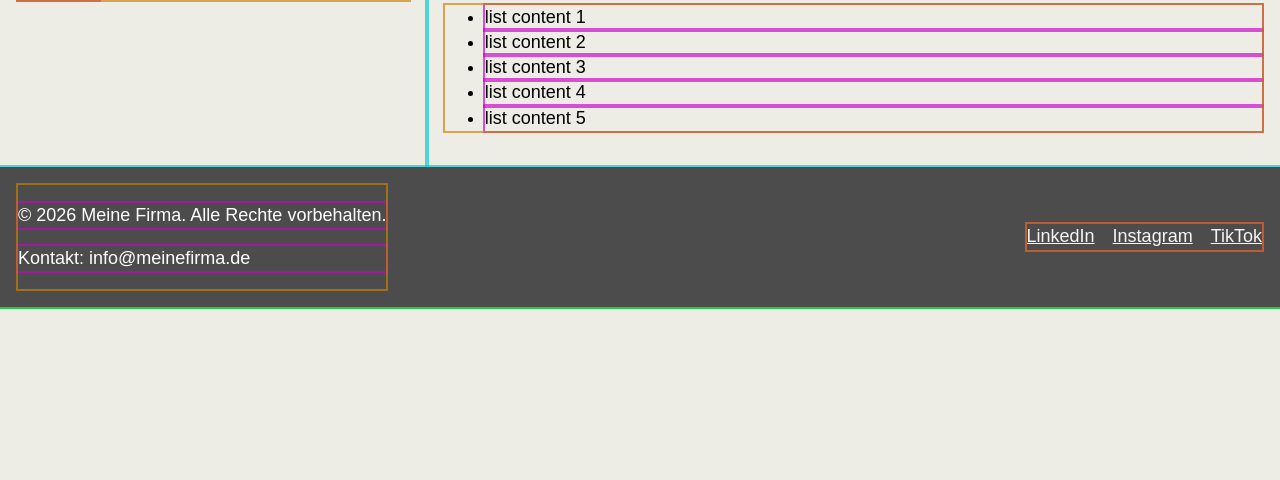
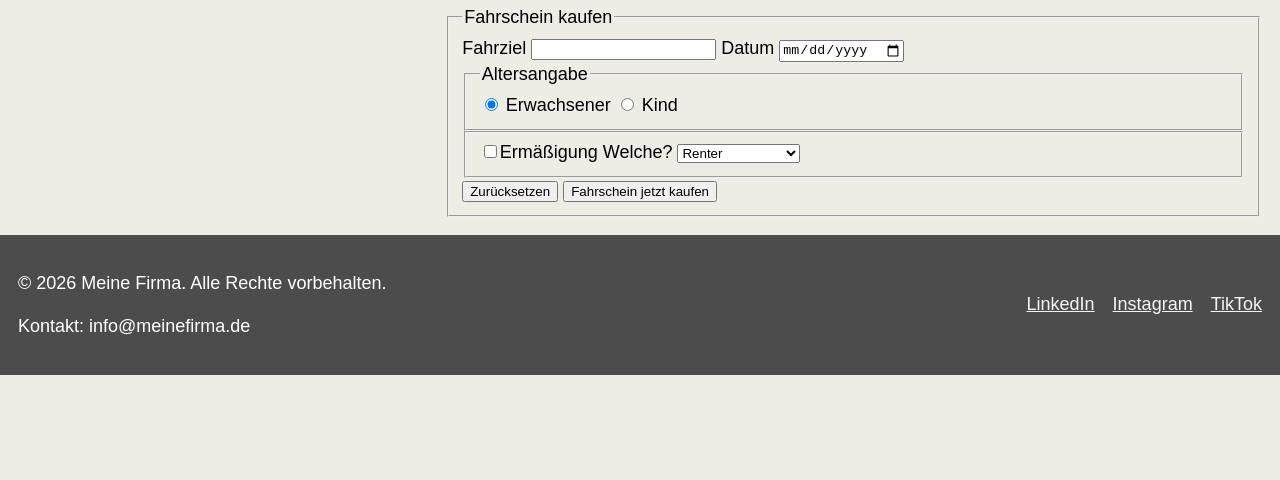
Before and after one commit to zenbox/marius-project, a plain HTML site: page index.html in a window 1280 px wide. Shown: the part 320-800 px from the top of the page. Drawn offline with Linux system fonts and the light colour scheme.

Commit message:
feat: update HTML structure and add ticket purchase form; remove unnecessary CSS outlines

```diff
--- /dev/null
+++ b/assets/js/main.js
@@ -0,0 +1,59 @@
+/** Javascript Examples
+  *
+  * @desc
+  *
+  * @package Webapplication
+  * @module basics
+  * @author Michael <michael.reichart@gfu.net>
+  * @version v1.0.0
+  * @since 2026-02-03
+  * @see i.e. inspired by ... {link to}
+  * @license MIT {https://opensource.org/licenses/MIT}
+  * @copyright (c) 2026 Michael Reichart, Cologne
+  */
+
+// 1. DOM Manipulation
+// Eine Variable bauen und ein Objekt aus dem DOM zuweisen
+let h1 = document.querySelector("h1");
+h1.textContent = "Hallo myÖNV Welt!";
+
+// h1.forEach((element, index) => {
+//     element.textContent = `Link Nummer ${index + 1}`;
+// });
+
+console.log(h1);
+console.log(typeof h1);
+
+// 2. Event Listener
+let button = document.querySelector("button");
+
+console.log(button);
+console.log(typeof button);
+
+button.addEventListener("click", function() {
+    console.log("Button wurde geklickt!");
+});
+
+// 3. Validierung
+// 4. Server-Kommunikation
+
+
+/*
+URL-string aus Formular-Daten
+
+https://myoenv.de/ticket-order
+    ?
+        ticketDestination=Hbf
+    &
+        ticketDate=2026-02-03
+    &
+        ticketAge=adult
+
+
+        https://127.0.0.1:5502/index.html
+        ? ticketDestination=Hbf
+        & ticketDate=2026-02-04
+        & ticketAge=child
+        & ticketReduction=on
+        & ticketReductionReason=bus+driver
+*/
--- a/index.html
+++ b/index.html
@@ -6,7 +6,7 @@
         <meta charset="UTF-16" />
         <meta
             name="viewport"
-            content="width=device-width, initial-scale=1.0, mininmum-scale=0.5, maximum-scale=5.0, user-scalable=yes" />
+            content="width=device-width, initial-scale=1.0, minimum-scale=0.5, maximum-scale=5.0, user-scalable=yes" />
         <title>Fahrkarten online kaufen - myÖNV</title>
         <link
             rel="stylesheet"
@@ -17,7 +17,7 @@
             <div>
                 <a href="/index.html"
                     ><img
-                        src="logo.png"
+                        src="assets/figures/logo.png"
                         alt="Logo von myÖNV"
                 /></a>
             </div>
@@ -52,13 +52,81 @@
             <p class="teaser">
                 Bitte melden Sie sich an, um Ihre Fahrkarten zu kaufen.
             </p>
-            <ul>
+
+            <!-- Fahrschein kaufen -->
+            <form
+                id="ticket"
+                method="get"
+                action="#">
+                <fieldset>
+                    <legend>Fahrschein kaufen</legend>
+
+                    <label for="ticket-destination">Fahrziel</label>
+                    <input
+                        id="ticket-destination"
+                        type="text"
+                        name="ticketDestination"
+                        value="" />
+
+                    <label for="ticket-date">Datum</label>
+                    <input
+                        id="ticket-date"
+                        type="date"
+                        name="ticketDate"
+                        value="" />
+
+                    <fieldset>
+                        <legend>Altersangabe</legend>
+                        <label
+                            ><input
+                                type="radio"
+                                name="ticketAge"
+                                value="adult"
+                                checked
+                                id="ticket-age-adult" />
+                            Erwachsener</label
+                        >
+
+                        <label
+                            ><input
+                                type="radio"
+                                name="ticketAge"
+                                value="child"
+                                id="ticket-age-child" />
+                            Kind</label
+                        >
+                    </fieldset>
+
+                    <fieldset aria-labelledby="ticket-reduction-label">
+                        <label id="ticket-reduction-label"
+                            ><input
+                                type="checkbox"
+                                name="ticketReduction"
+                                id="ticket-reduction" />Ermäßigung</label
+                        >
+
+                        <label for="ticket-reduction-reason">Welche?</label>
+                        <select
+                            name="ticketReductionReason"
+                            id="ticket-reduction-reason">
+                            <option value="pensioner">Renter</option>
+                            <option value="disablity">Beeinträchtigung</option>
+                            <option value="bus driver">Busfahrer</option>
+                        </select>
+                    </fieldset>
+                    <button type="reset">Zurücksetzen</button>
+                    <button type="submit">Fahrschein jetzt kaufen</button>
+                </fieldset>
+            </form>
+            <!-- /Fahrschein kaufen -->
+
+            <!-- <ul>
                 <li>list content 1</li>
                 <li>list content 2</li>
                 <li>list content 3</li>
                 <li>list content 4</li>
                 <li>list content 5</li>
-            </ul>
+            </ul> -->
         </main>
 
         <footer class="contentinfo">
@@ -74,5 +142,6 @@
                 </ul>
             </nav>
         </footer>
+        <script src="assets/js/main.js"></script>
     </body>
 </html>
--- a/src/sass/style.scss
+++ b/src/sass/style.scss
@@ -14,4 +14,4 @@
 @import "navigation";
 
 // theming files
-@import "theme-development";
+// @import "theme-development";
```
Also changed, not shown: assets/css/style.css.
